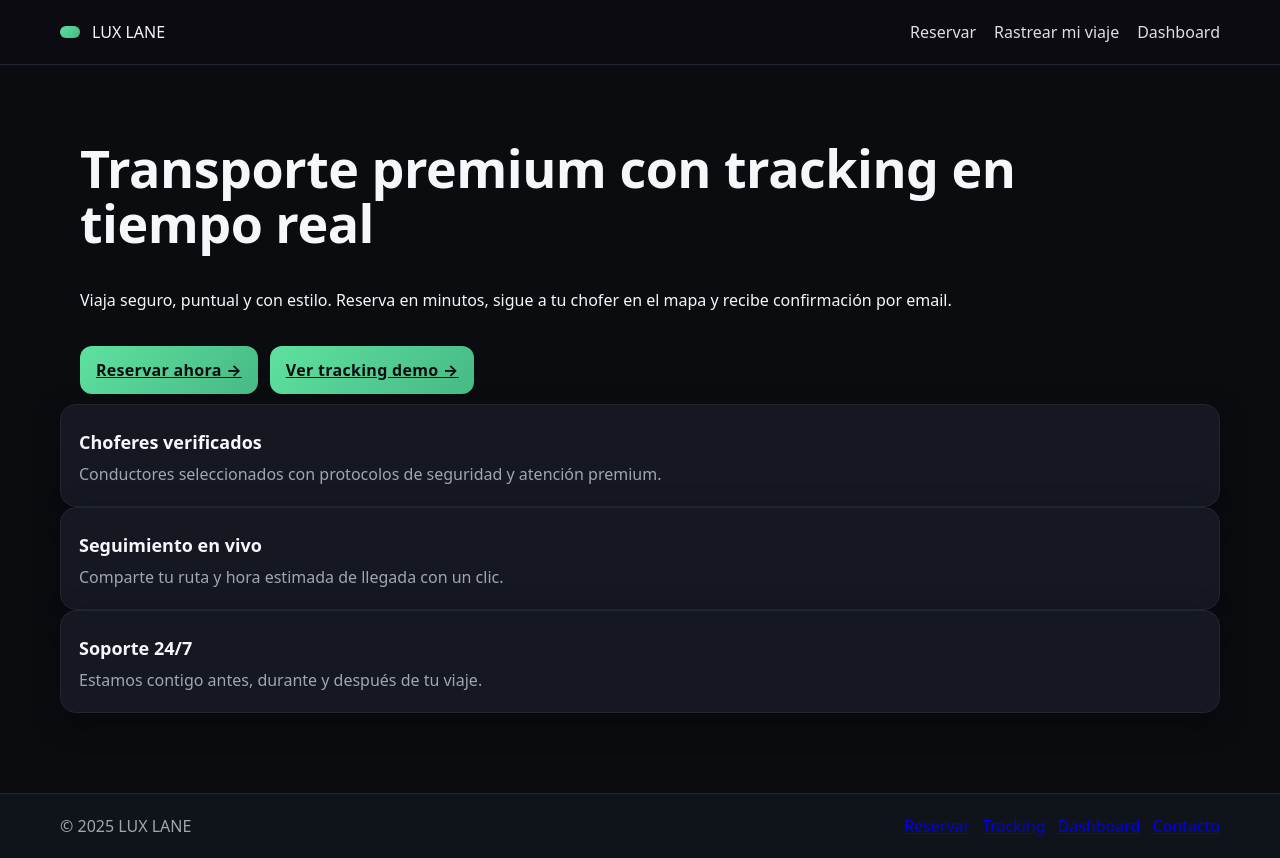
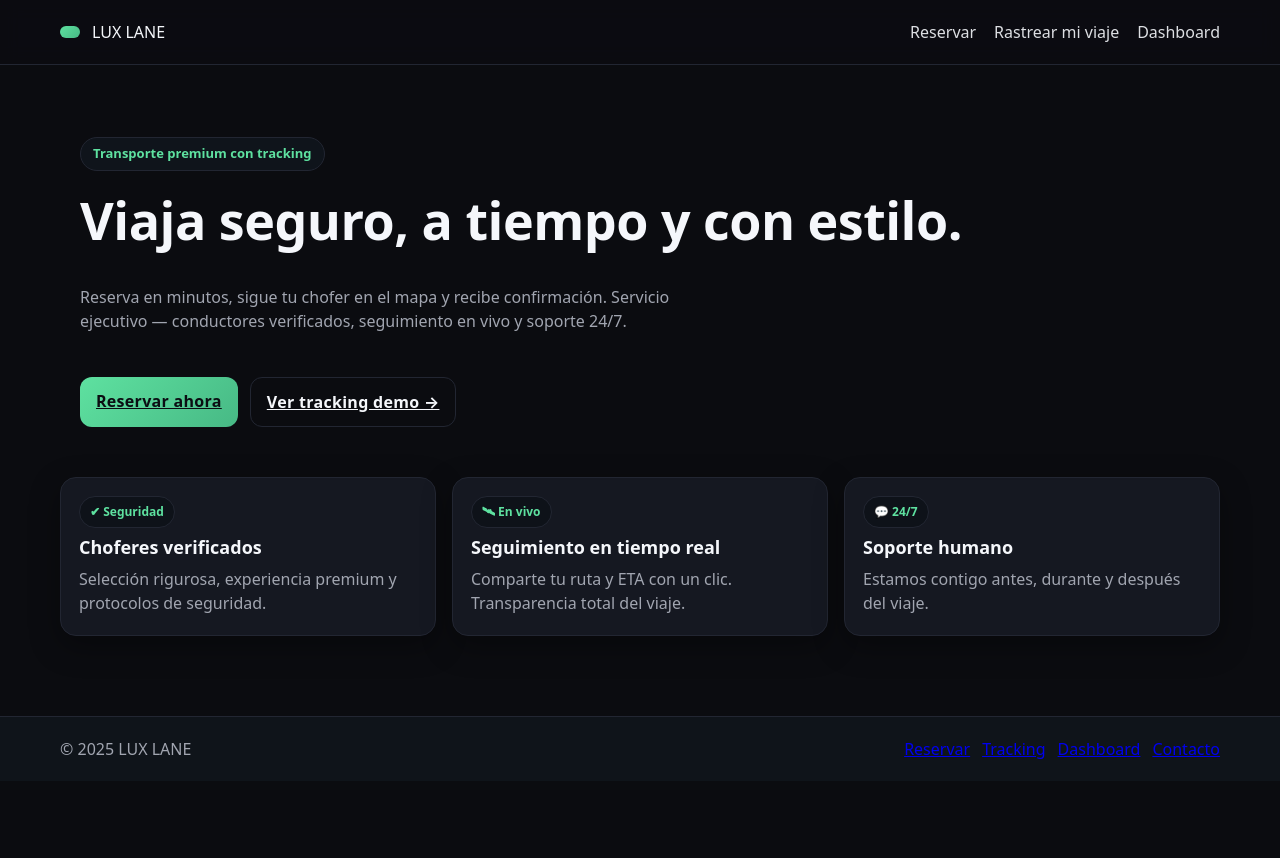
Before and after one commit to Luxlane/luxlane, a Next.js app: page / in a window 1280 px wide. After the commit the page ends 800 px from the top, so only its background shows below. Built offline with nearby package versions, Linux system fonts and the light colour scheme.

Commit message:
Update page.tsx

```diff
--- a/app/page.tsx
+++ b/app/page.tsx
@@ -1,35 +1,44 @@
-import Link from "next/link";
+// app/page.tsx
+import Link from 'next/link';
 
 export default function Home() {
   return (
-    <>
+    <div style={{ display: 'grid', gap: 18 }}>
+      {/* HERO */}
       <section className="hero">
-        <h1 className="h1">Transporte premium con tracking en tiempo real</h1>
-        <p className="lead">
-          Viaja seguro, puntual y con estilo. Reserva en minutos, sigue a tu chofer en el mapa y recibe confirmación por email.
+        <span className="kicker">Transporte premium con tracking</span>
+        <h1>Viaja seguro, a tiempo y con estilo.</h1>
+        <p className="muted">
+          Reserva en minutos, sigue tu chofer en el mapa y recibe confirmación.
+          Servicio ejecutivo — conductores verificados, seguimiento en vivo y soporte 24/7.
         </p>
-        <div style={{display:"flex",gap:12,flexWrap:"wrap"}}>
-          <Link href="/book" className="btn btn-primary">Reservar ahora →</Link>
-          <Link href="/track/demo-trip" className="btn btn-ghost">Ver tracking demo →</Link>
+
+        <div style={{ display: 'flex', gap: 12, marginTop: 10 }}>
+          <Link href="/book" className="btn">Reservar ahora</Link>
+          <Link href="/track/demo-trip" className="btn btn-outline">Ver tracking demo →</Link>
         </div>
       </section>
 
-      <section className="section">
-        <div className="grid-3">
+      {/* FEATURES */}
+      <section className="grid">
         <article className="card">
+          <span className="badge">✔ Seguridad</span>
           <h3>Choferes verificados</h3>
-            <p>Conductores seleccionados con protocolos de seguridad y atención premium.</p>
+          <p>Selección rigurosa, experiencia premium y protocolos de seguridad.</p>
         </article>
+
         <article className="card">
-            <h3>Seguimiento en vivo</h3>
-            <p>Comparte tu ruta y hora estimada de llegada con un clic.</p>
+          <span className="badge">🛰 En vivo</span>
+          <h3>Seguimiento en tiempo real</h3>
+          <p>Comparte tu ruta y ETA con un clic. Transparencia total del viaje.</p>
         </article>
+
         <article className="card">
-            <h3>Soporte 24/7</h3>
-            <p>Estamos contigo antes, durante y después de tu viaje.</p>
+          <span className="badge">💬 24/7</span>
+          <h3>Soporte humano</h3>
+          <p>Estamos contigo antes, durante y después del viaje.</p>
         </article>
+      </section>
     </div>
-      </section>
-    </>
   );
 }
```
Lines whose indentation alone changed are shown as unchanged.
